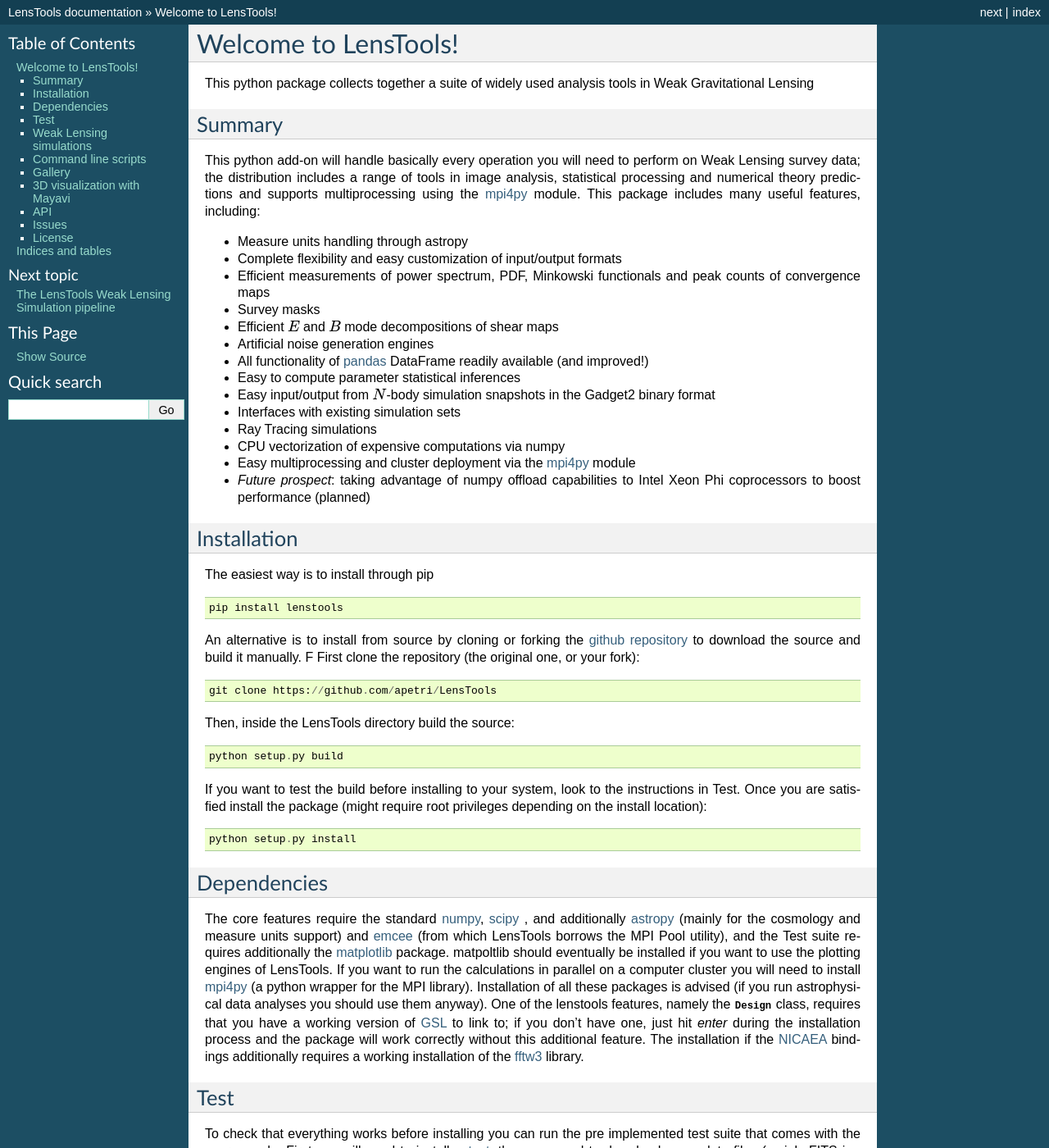
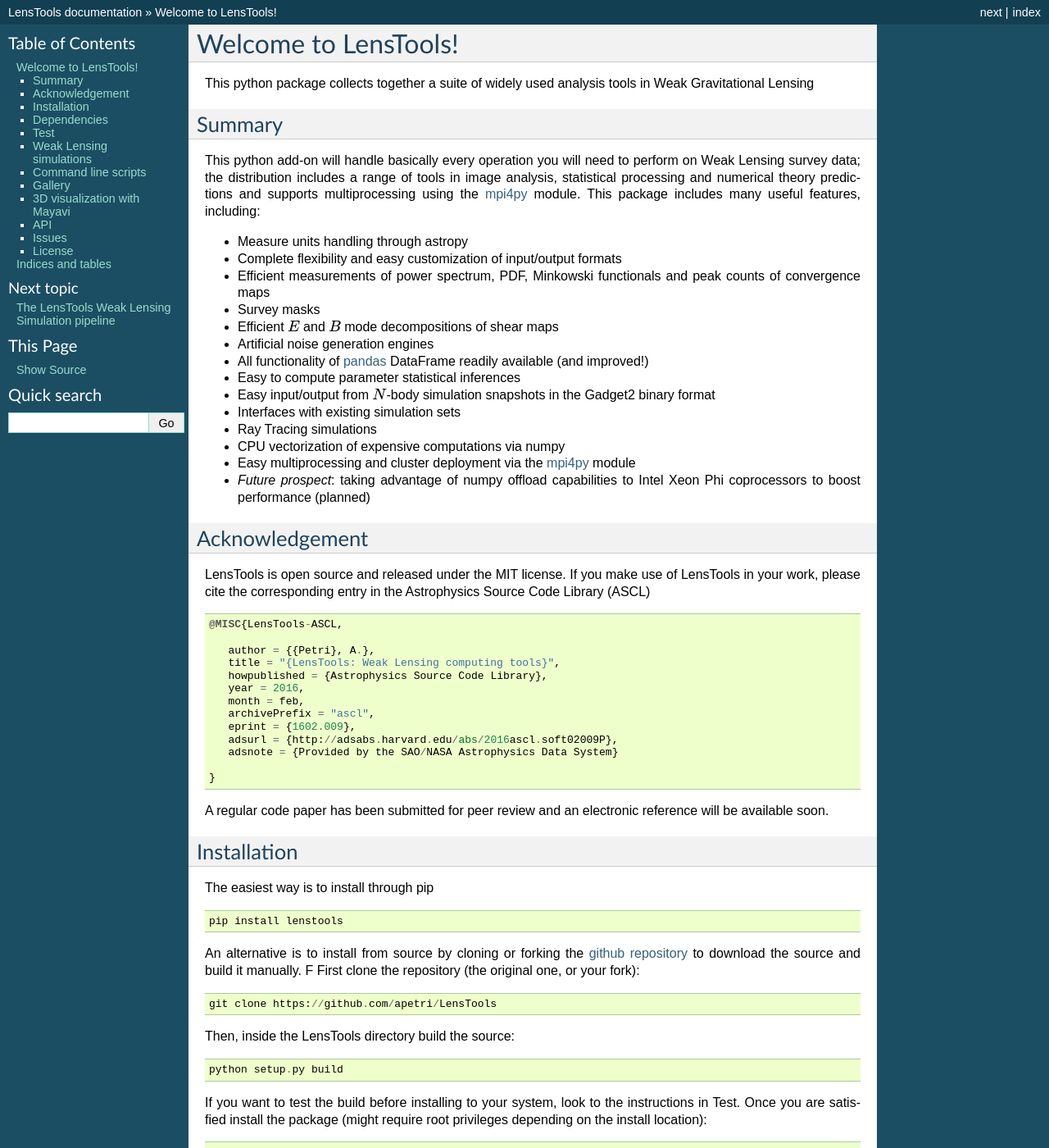
Before and after one commit to apetri/LensTools, a Sphinx documentation site: the page built from docs/source/index.rst, in a window 1280 px wide and 1400 px high. Shown: the whole window at 82% size. Built offline with Sphinx 7.4.7, drawn with Linux system fonts in a browser that asks for light colours; the version number could not be read and is left out.

Commit message:
added code references

```diff
--- a/docs/source/index.rst
+++ b/docs/source/index.rst
@@ -27,6 +27,29 @@
 - CPU vectorization of expensive computations via numpy
 - Easy multiprocessing and cluster deployment via the mpi4py_ module
 - *Future prospect*: taking advantage of numpy offload capabilities to Intel Xeon Phi coprocessors to boost performance (planned)
+
+Acknowledgement
+---------------
+
+LensTools is open source and released under the MIT license. If you make use of LensTools in your work, please cite the corresponding entry in the Astrophysics Source Code Library (ASCL)
+
+::
+
+   @MISC{LensTools-ASCL,
+
+      author = {{Petri}, A.},
+      title = "{LensTools: Weak Lensing computing tools}",
+      howpublished = {Astrophysics Source Code Library},
+      year = 2016,
+      month = feb,
+      archivePrefix = "ascl",
+      eprint = {1602.009},
+      adsurl = {http://adsabs.harvard.edu/abs/2016ascl.soft02009P},
+      adsnote = {Provided by the SAO/NASA Astrophysics Data System}
+
+   }
+
+A regular code paper has been submitted for peer review and an electronic reference will be available soon.
 
 Installation
 ------------
```
Also changed, not shown: README.rst (+17 -1 lines).
